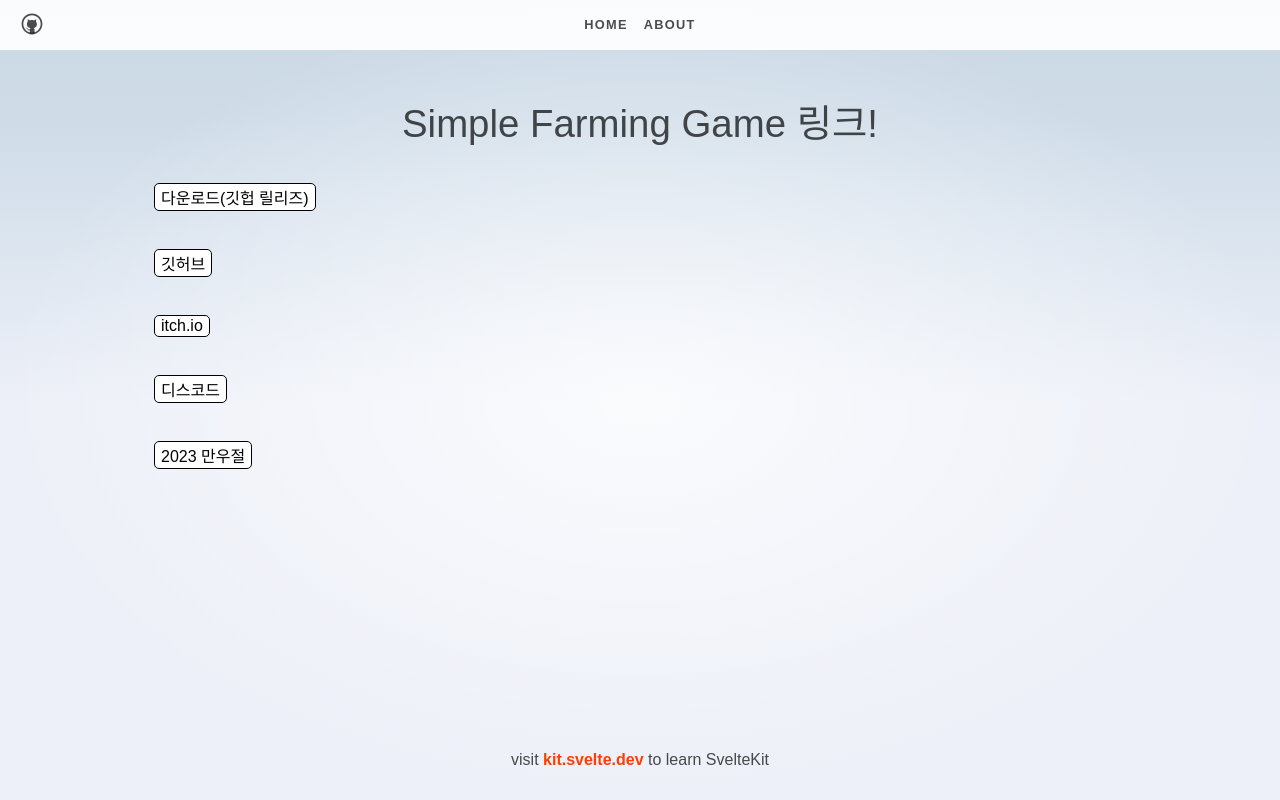
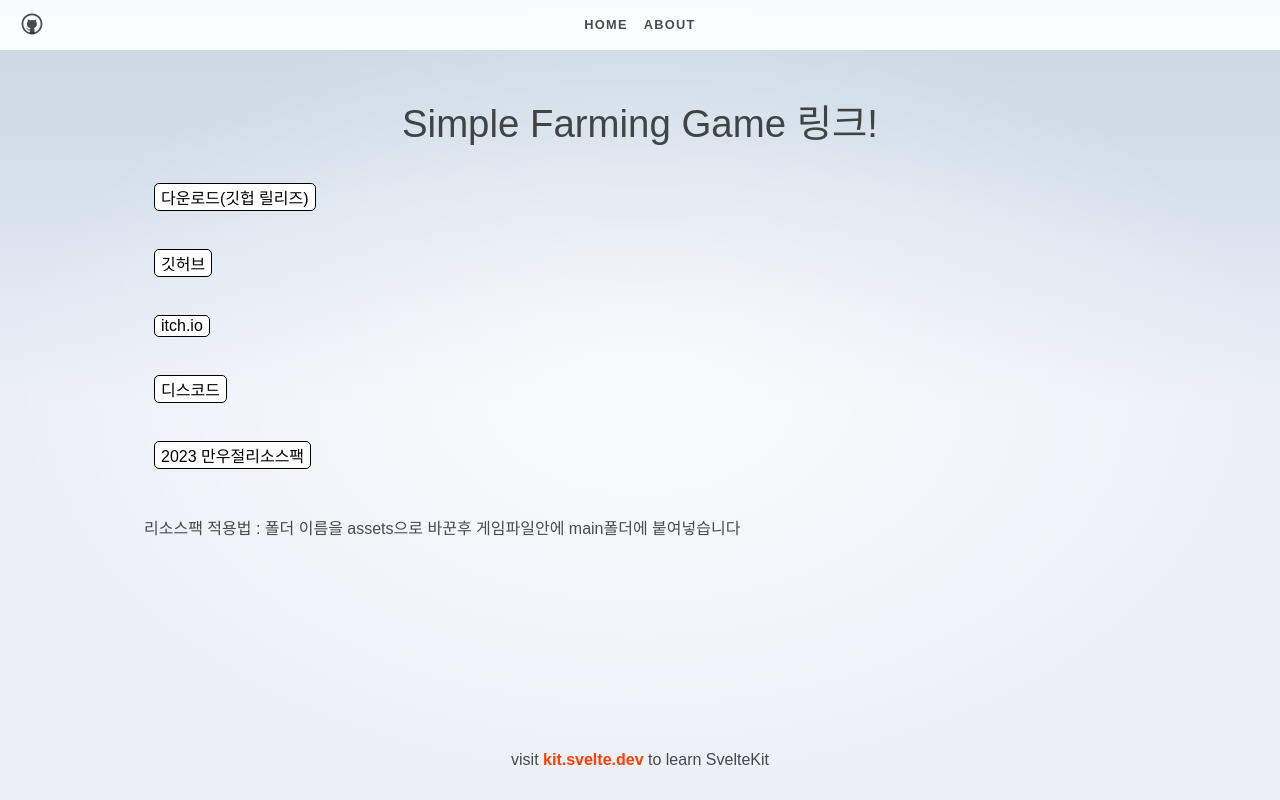
Before and after one commit to newkincode/site, a SvelteKit app: page /sfg in a window 1280 px wide. Built offline with nearby package versions, Linux system fonts and the light colour scheme.

Commit message:
no message

```diff
--- a/src/routes/sfg/+page.svelte
+++ b/src/routes/sfg/+page.svelte
@@ -11,4 +11,6 @@
 <a href="https://github.com/newkincode/simple_farming_game"><button>깃허브</button></a><br>
 <a href="https://newkini.itch.io/simple-farming-game"><button>itch.io</button></a><br>
 <a href="https://discord.gg/TpJPpHwSnM"><button>디스코드</button></a><br>
-<a href="https://newkinis-file.netlify.app/202341.zip"><button>2023 만우절</button></a><br>
+<a href="https://newkinis-file.netlify.app/202341.zip"><button>2023 만우절리소스팩</button></a><br>
+<br>
+리소스팩 적용법 : 폴더 이름을 assets으로 바꾼후 게임파일안에 main폴더에 붙여넣습니다
```
